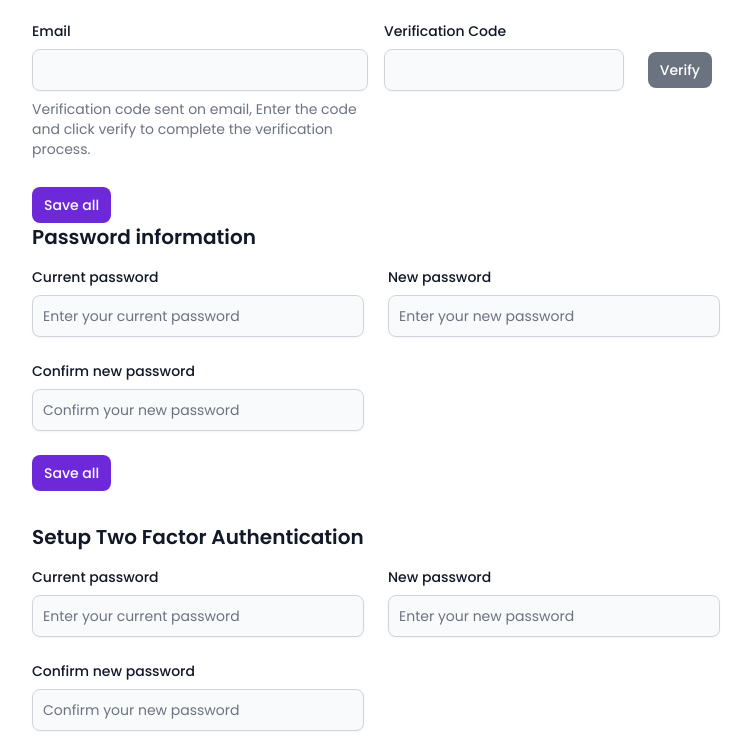
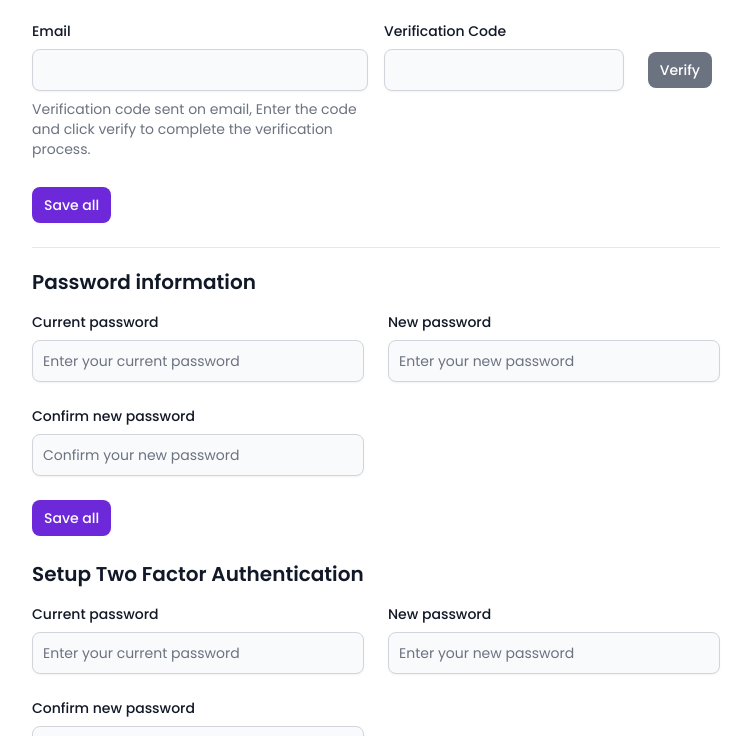
Before and after one commit to alig8012/wooqlaw, a website: page public/information.html in a window 1280 px wide. Shown: the part 603-1339 px from the top of the page, without its empty margins (264-1015 px from the left). Drawn offline with nearby package versions, Linux system fonts and the light colour scheme.

Commit message:
edit information file

```diff
--- a/public/information.html
+++ b/public/information.html
@@ -159,14 +159,15 @@
                             </span>
                             </div>
                         </div>
-                        <div class="col-span-6 sm:col-full mb-9">
+                        <div class="col-span-6 sm:col-full mb-6">
                             <button type="button" class="text-sm font-medium text-white text-center rounded-lg mr-2 px-3 py-2 inline-flex items-center bg-violet-700 hover:bg-violet-800 focus:ring-4 focus:outline-none focus:ring-violet-300">
                                 Save all
                             </button>
                         </div>
                     </form>
                     </div>
-                    <div class="mb-8">
+                    <hr class="mb-5">
+                    <div class="mb-6">
                             <form action="#">
                                 <h3 class="mb-4 text-xl font-semibold text-gray-900">
                                     Password information
```
Also changed, not shown: public/css/style.css.
